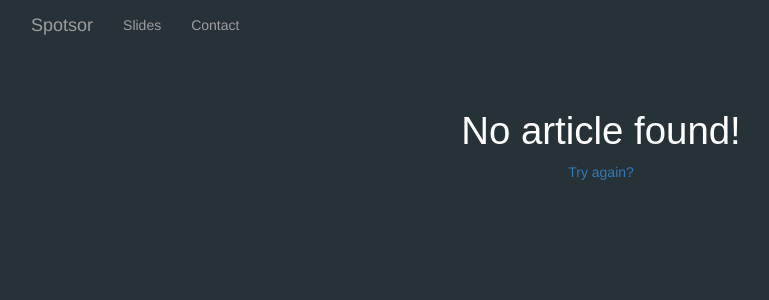
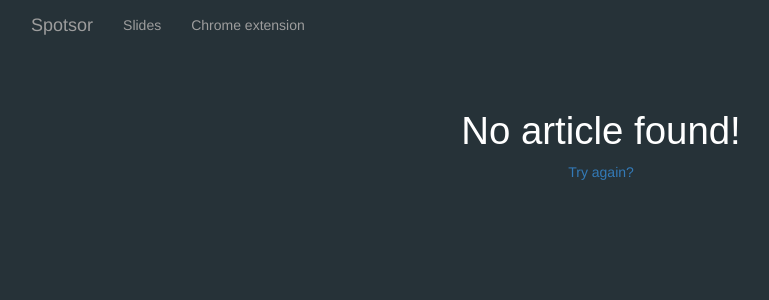
Before and after one commit to CStephenson970/AdDetector, a Flask app: template app/AdDetector/templates/null_output.html in a window 1280 px wide. Shown: the top 300 px of the page, without its empty margins (39-808 px from the left). Run offline with Flask 2, Linux system fonts and the light colour scheme; the template is opened without the code that fills it, so the values that code supplies are empty; parts of the project's set-up code (start-up, migrations or seed data) failed here and were passed over; some libraries are stand-ins or nearby versions.

Commit message:
Minor text fixes

```diff
--- a/app/AdDetector/templates/input_page.html
+++ b/app/AdDetector/templates/input_page.html
@@ -57,7 +57,9 @@
 
                 <div>
                   <p>*URL entry may not work for some articles</p>
+                  <p>Try a </p>
                   <a href="http://www.theatlantic.com/sponsored/ibm-big-data/big-data-grows-new-role-emerges-chief-data-officer/102/">Sample Ad</a>
+                  <p> or a </p>
                   <a href="http://www.theatlantic.com/technology/archive/2016/09/bestseller-ometer/499256/">Sample Article</a>
                 </div>
                 <br>
--- a/app/AdDetector/templates/null_output.html
+++ b/app/AdDetector/templates/null_output.html
@@ -35,7 +35,7 @@
         <div id="navbar" class="collapse navbar-collapse">
           <ul class="nav navbar-nav">
             <li><a href="https://docs.google.com/presentation/d/1lGRjkHfrkIQHZ0vbLvinthMY-A2RAChEipT7VxBxKDw/edit?usp=sharing">Slides</a></li>
-            <li><a href="https://github.com/CStephenson970/AdDetector-Extension/raw/master/AdDetector-Extension.crx">Contact</a></li>
+            <li><a href="https://github.com/CStephenson970/AdDetector-Extension/raw/master/AdDetector-Extension.crx">Chrome extension</a></li>
           </ul>
         </div><!--/.nav-collapse -->
       </div>
--- a/app/AdDetector/templates/output_page.html
+++ b/app/AdDetector/templates/output_page.html
@@ -35,7 +35,7 @@
         <div id="navbar" class="collapse navbar-collapse">
           <ul class="nav navbar-nav">
             <li><a href="https://docs.google.com/presentation/d/1lGRjkHfrkIQHZ0vbLvinthMY-A2RAChEipT7VxBxKDw/edit?usp=sharing">Slides</a></li>
-            <li><a href="https://github.com/CStephenson970/AdDetector-Extension/raw/master/AdDetector-Extension.crx">Chrome extention</a></li>
+            <li><a href="https://github.com/CStephenson970/AdDetector-Extension/raw/master/AdDetector-Extension.crx">Chrome extension</a></li>
           </ul>
         </div><!--/.nav-collapse -->
       </div>
```
